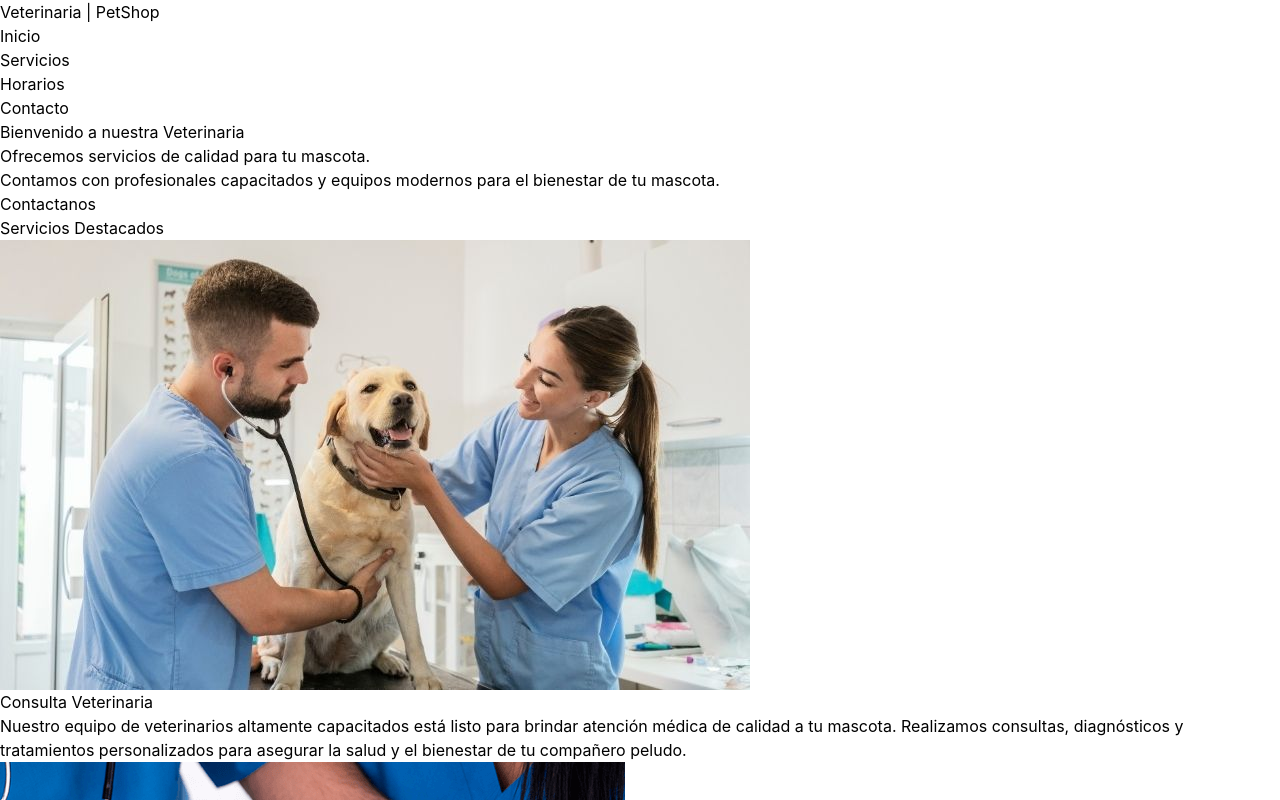
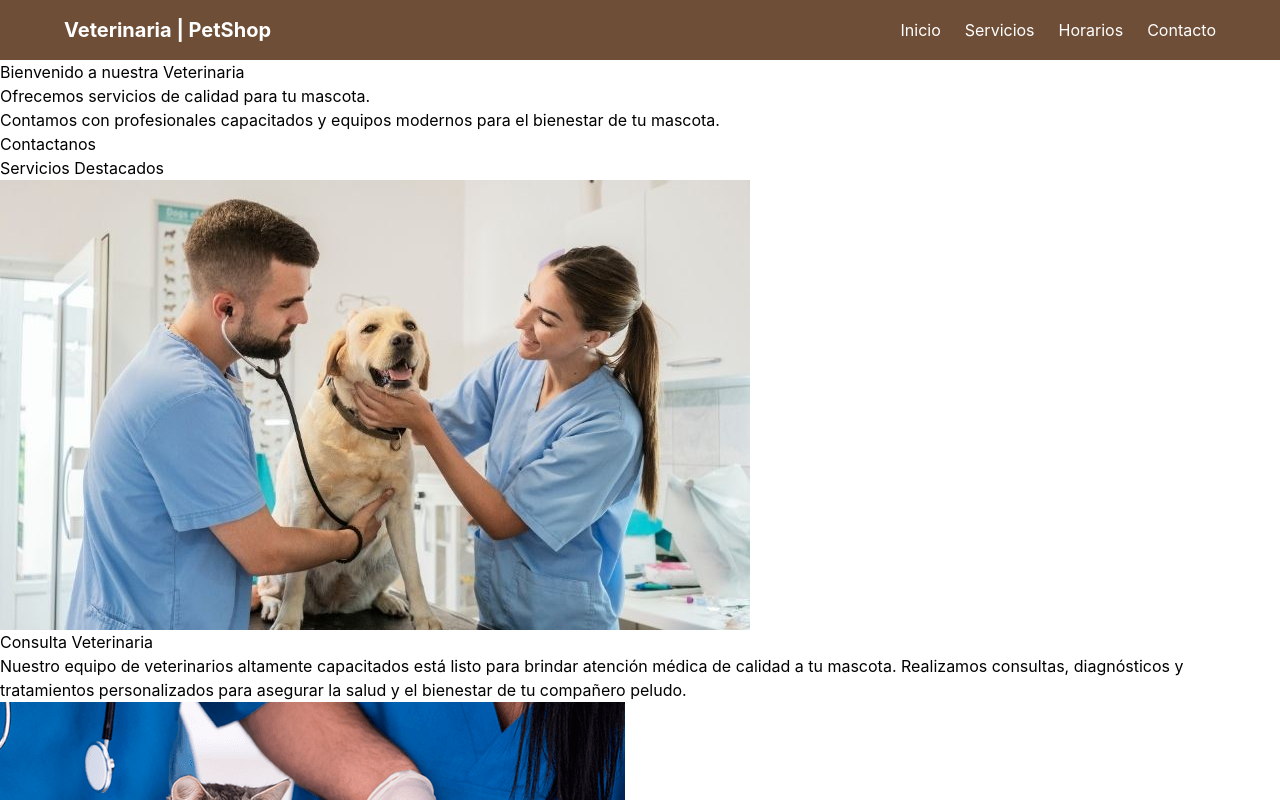
Before and after one commit to Juajsia/proyecto-tailwind, a website: page index.html in a window 1280 px wide. Shown: the top 800 px of the page. Drawn offline with Linux system fonts and the light colour scheme.

Commit message:
style: añadidos los colores themes en el input css y aplicado estilos al navbar y al footer

```diff
--- a/index.html
+++ b/index.html
@@ -10,14 +10,19 @@
 
 <body>
     <header>
-        <nav>
-            <h1>Veterinaria | PetShop</h1>
+        <nav
+            class="flex flex-col gap-4 bg-primario px-4 py-4 text-white sm:flex-row sm:items-center sm:justify-between sm:px-8 lg:px-16">
+            <h1 class="text-center text-xl font-bold sm:text-left">Veterinaria | PetShop</h1>
 
-            <ul>
-                <li><a href="index.html">Inicio</a></li>
-                <li><a href="#servicios">Servicios</a></li>
-                <li><a href="#horario">Horarios</a></li>
-                <li><a href="#contacto">Contacto</a></li>
+            <ul class="flex flex-wrap justify-center gap-x-4 gap-y-2 sm:justify-end md:gap-x-6">
+                <li><a class="transition-colors hover:text-acento focus-visible:text-acento hover:font-bold"
+                        href="index.html">Inicio</a></li>
+                <li><a class="transition-colors hover:text-acento focus-visible:text-acento hover:font-bold"
+                        href="#servicios">Servicios</a></li>
+                <li><a class="transition-colors hover:text-acento focus-visible:text-acento hover:font-bold"
+                        href="#horario">Horarios</a></li>
+                <li><a class="transition-colors hover:text-acento focus-visible:text-acento hover:font-bold"
+                        href="#contacto">Contacto</a></li>
             </ul>
         </nav>
 
@@ -143,7 +148,7 @@
             </section>
         </main>
 
-        <footer>
+        <footer class="bg-primario p-4 text-center text-sm text-white sm:text-base">
             <p>
                 &copy; 2026 Veterinaria | Petshop. Todos los derechos reservados.
             </p>
--- a/src/input.css
+++ b/src/input.css
@@ -1 +1,8 @@
 @import "tailwindcss";
+
+@theme {
+    --color-primario: #6f4e37;
+    --color-acento: #d9822b;
+    --color-texto: #2b2b2b;
+    --color-fondo: #f6efe6;
+}
```
Also changed, not shown: src/output.css.
